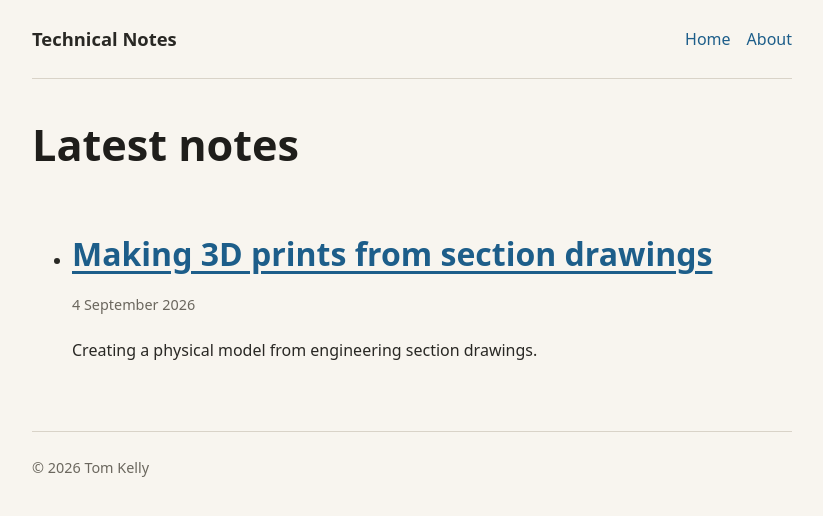
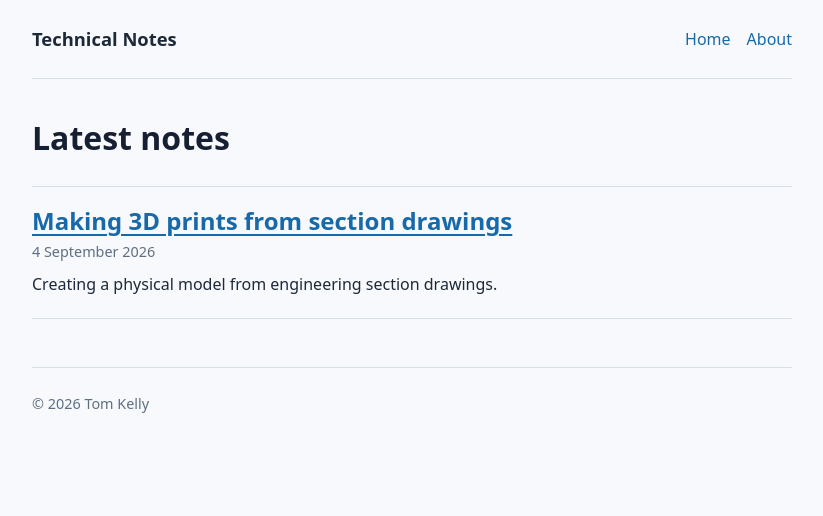
Before and after one commit to ctk21/ctk21.github.io, a Jekyll site: the page built from index.html, in a window 1280 px wide. Shown: the top 516 px of the page, without its empty margins (228-1051 px from the left). Built offline with Jekyll 4.4.1, drawn with Linux system fonts in a browser that asks for light colours.

Commit message:
Update about.md; tweak the style of the site

```diff
--- a/assets/css/style.css
+++ b/assets/css/style.css
@@ -1,11 +1,12 @@
 :root {
-  --page-background: #f8f5ef;
-  --text: #292824;
-  --muted-text: #6b675e;
-  --link: #1d5e8a;
-  --border: #d9d3c8;
-  --code-background: #eeeae2;
-  --quote-border: #b29a77;
+  --page-background: #f7f9fc;
+  --surface: #ffffff;
+  --text: #1d2939;
+  --muted-text: #5f6f82;
+  --link: #1769aa;
+  --border: #d7e0ea;
+  --code-background: #edf2f7;
+  --quote-border: #7399bd;
 }
 
 * {
@@ -31,11 +32,11 @@ a {
 }
 
 a:hover {
-  color: #124767;
+  color: #0f4d80;
 }
 
 a:focus-visible {
-  outline: 3px solid #d99d3c;
+  outline: 3px solid #63a4d8;
   outline-offset: 3px;
 }
 
@@ -83,13 +84,13 @@ h4,
 h5,
 h6 {
   margin: 2em 0 0.6em;
-  color: #1f1e1b;
+  color: #172033;
   line-height: 1.2;
 }
 
 h1 {
   margin-top: 0;
-  font-size: clamp(2rem, 5vw, 2.7rem);
+  font-size: clamp(2rem, 4vw, 2.5rem);
 }
 
 h2 {
@@ -133,13 +134,13 @@ pre {
   margin: 1.5rem 0;
   padding: 1rem;
   overflow-x: auto;
-  background: #252421;
+  background: #1d2939;
   border-radius: 0.35rem;
 }
 
 pre code {
   padding: 0;
-  color: #f7f2e8;
+  color: #f8fafc;
   background: transparent;
   font-size: 0.9rem;
 }
@@ -190,11 +191,13 @@ figure {
   display: block;
   max-width: 100%;
   height: auto;
+  margin-inline: auto;
 }
 
 figcaption {
   margin-top: 0.5rem;
   font-size: 0.9rem;
+  text-align: center;
 }
 
 .site-footer {
@@ -205,6 +208,38 @@ figcaption {
 
 .site-footer p {
   margin: 0;
+}
+
+.post-list {
+  margin: 1.75rem 0 0;
+  padding: 0;
+  list-style: none;
+}
+
+.post-list li {
+  padding-block: 1.25rem;
+  border-top: 1px solid var(--border);
+}
+
+.post-list li:last-child {
+  border-bottom: 1px solid var(--border);
+}
+
+.post-list h2 {
+  margin: 0 0 0.25rem;
+  font-size: clamp(1.25rem, 2.5vw, 1.5rem);
+}
+
+.post-list .post-meta {
+  margin-bottom: 0.5rem;
+}
+
+.post-list p:last-child {
+  margin-bottom: 0;
+}
+
+.home-title {
+  font-size: clamp(1.65rem, 3vw, 2rem);
 }
 
 @media (max-width: 40rem) {
--- a/index.html
+++ b/index.html
@@ -3,7 +3,7 @@ layout: default
 title: Home
 ---
 
-<h1>Latest notes</h1>
+<h1 class="home-title">Latest notes</h1>
 
 {% if site.posts.size > 0 %}
   <ul class="post-list">
```
Also changed, not shown: about.md (+8 -2 lines).
